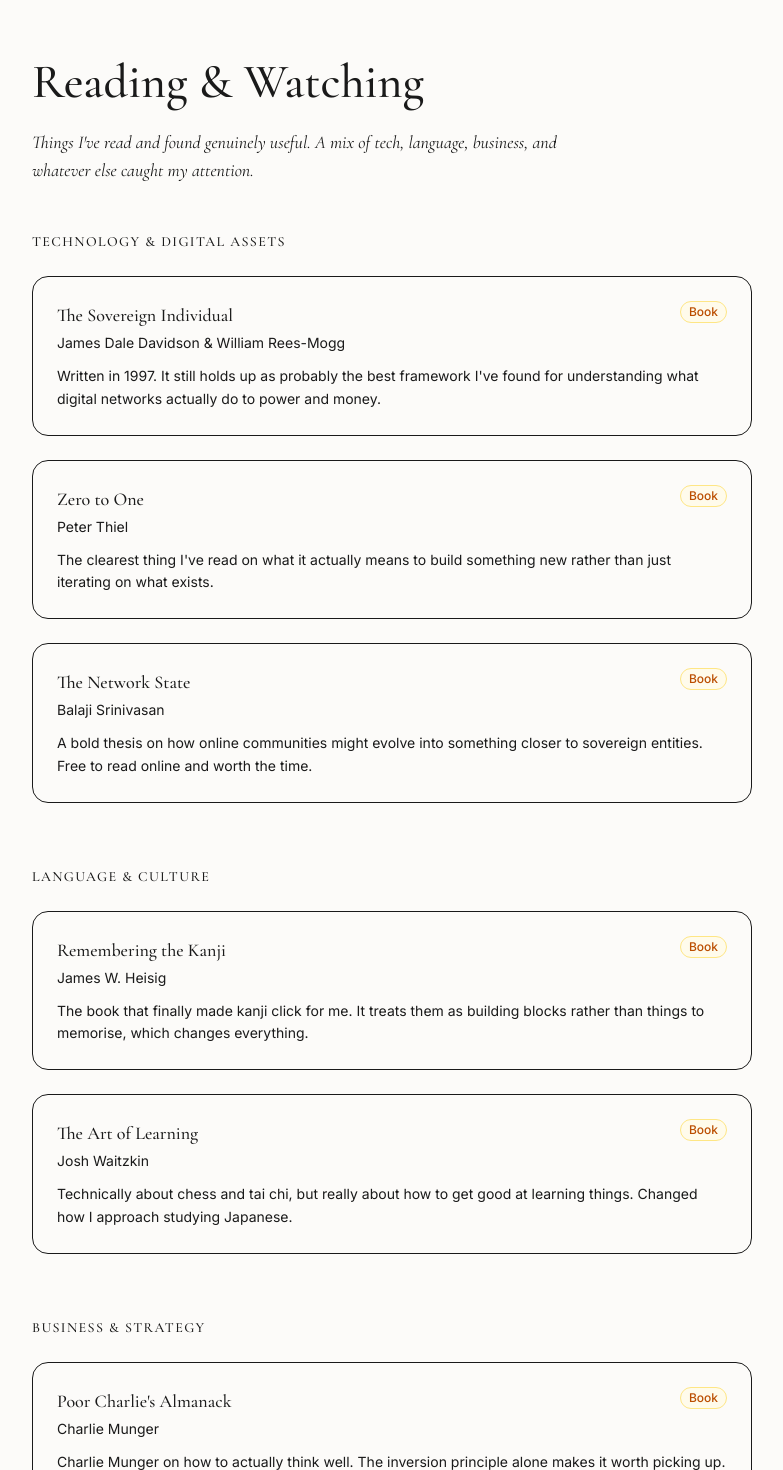
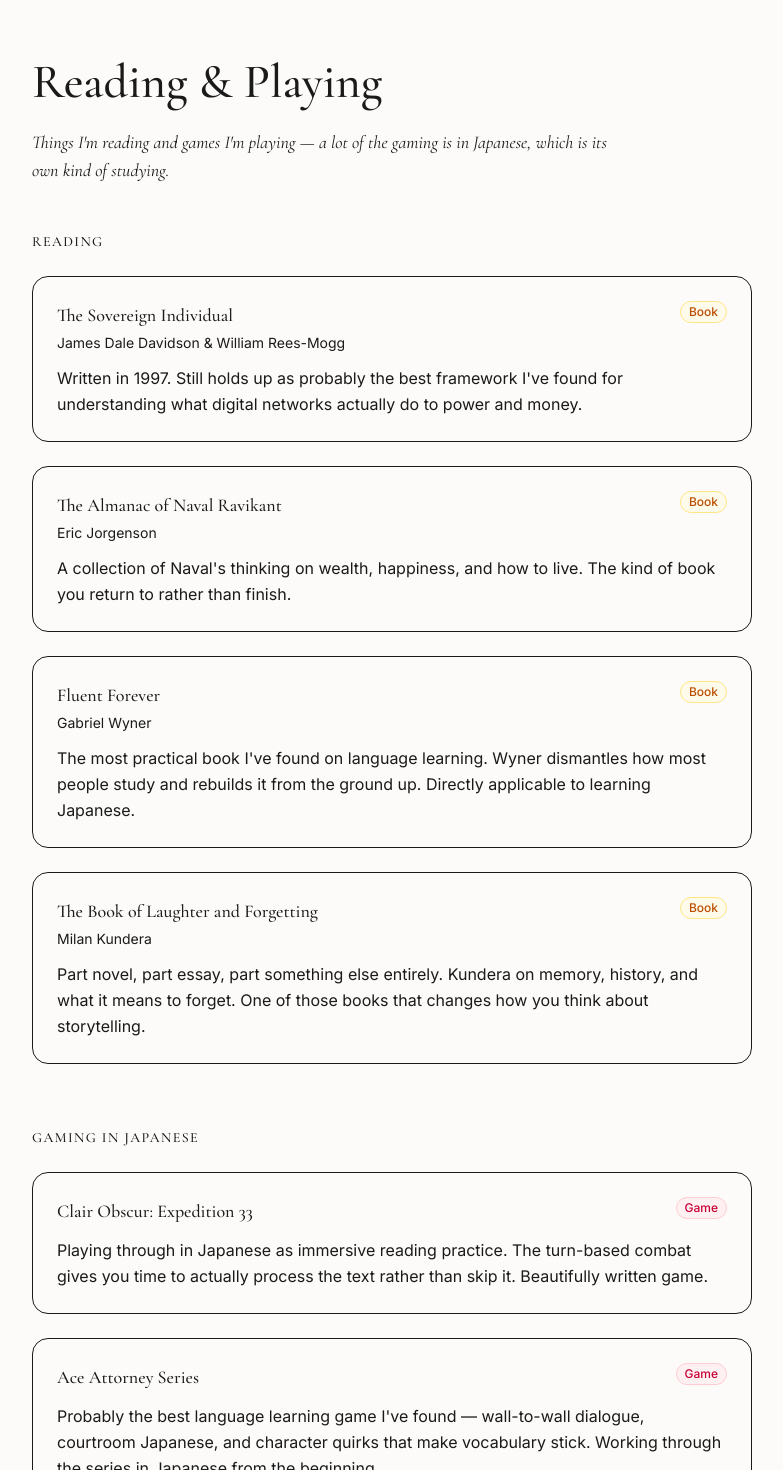
Before and after one commit to daignrd/daigan-portfolio, a React (Vite) app: page /reading in a window 1280 px wide. Shown: the part 140-1610 px from the top of the page, without its empty margins (248-1031 px from the left). Built offline with nearby package versions, Linux system fonts and the light colour scheme.

Commit message:
Reading page: new books, add gaming in Japanese section

```diff
--- a/src/pages/Reading.tsx
+++ b/src/pages/Reading.tsx
@@ -4,7 +4,7 @@
 interface Item {
     title: string;
     author?: string;
-    type: 'Book' | 'Essay' | 'Film' | 'Podcast' | 'Video';
+    type: 'Book' | 'Essay' | 'Film' | 'Podcast' | 'Game';
     note?: string;
     url?: string;
 }
@@ -16,60 +16,46 @@
 
 const list: Category[] = [
     {
-        label: 'Technology & Digital Assets',
+        label: 'Reading',
         items: [
             {
                 title: 'The Sovereign Individual',
                 author: 'James Dale Davidson & William Rees-Mogg',
                 type: 'Book',
-                note: "Written in 1997. It still holds up as probably the best framework I've found for understanding what digital networks actually do to power and money.",
+                note: "Written in 1997. Still holds up as probably the best framework I've found for understanding what digital networks actually do to power and money.",
             },
             {
-                title: 'Zero to One',
-                author: 'Peter Thiel',
+                title: 'The Almanac of Naval Ravikant',
+                author: 'Eric Jorgenson',
                 type: 'Book',
-                note: "The clearest thing I've read on what it actually means to build something new rather than just iterating on what exists.",
+                note: "A collection of Naval's thinking on wealth, happiness, and how to live. The kind of book you return to rather than finish.",
             },
             {
-                title: 'The Network State',
-                author: 'Balaji Srinivasan',
+                title: 'Fluent Forever',
+                author: 'Gabriel Wyner',
                 type: 'Book',
-                note: "A bold thesis on how online communities might evolve into something closer to sovereign entities. Free to read online and worth the time.",
-                url: 'https://thenetworkstate.com',
+                note: "The most practical book I've found on language learning. Wyner dismantles how most people study and rebuilds it from the ground up. Directly applicable to learning Japanese.",
+            },
+            {
+                title: 'The Book of Laughter and Forgetting',
+                author: 'Milan Kundera',
+                type: 'Book',
+                note: "Part novel, part essay, part something else entirely. Kundera on memory, history, and what it means to forget. One of those books that changes how you think about storytelling.",
             },
         ],
     },
     {
-        label: 'Language & Culture',
+        label: 'Gaming in Japanese',
         items: [
             {
-                title: 'Remembering the Kanji',
-                author: 'James W. Heisig',
-                type: 'Book',
-                note: "The book that finally made kanji click for me. It treats them as building blocks rather than things to memorise, which changes everything.",
+                title: 'Clair Obscur: Expedition 33',
+                type: 'Game',
+                note: "Playing through in Japanese as immersive reading practice. The turn-based combat gives you time to actually process the text rather than skip it. Beautifully written game.",
             },
             {
-                title: 'The Art of Learning',
-                author: 'Josh Waitzkin',
-                type: 'Book',
-                note: "Technically about chess and tai chi, but really about how to get good at learning things. Changed how I approach studying Japanese.",
-            },
-        ],
-    },
-    {
-        label: 'Business & Strategy',
-        items: [
-            {
-                title: "Poor Charlie's Almanack",
-                author: 'Charlie Munger',
-                type: 'Book',
-                note: "Charlie Munger on how to actually think well. The inversion principle alone makes it worth picking up.",
-            },
-            {
-                title: 'High Output Management',
-                author: 'Andy Grove',
-                type: 'Book',
-                note: "Probably the most practical book on running teams I've found. Written for Intel managers but honestly applies everywhere.",
+                title: 'Ace Attorney Series',
+                type: 'Game',
+                note: "Probably the best language learning game I've found — wall-to-wall dialogue, courtroom Japanese, and character quirks that make vocabulary stick. Working through the series in Japanese from the beginning.",
             },
         ],
     },
@@ -80,7 +66,7 @@
     Essay: 'bg-sky-50 text-sky-700 border-sky-200',
     Film: 'bg-violet-50 text-violet-700 border-violet-200',
     Podcast: 'bg-emerald-50 text-emerald-700 border-emerald-200',
-    Video: 'bg-rose-50 text-rose-700 border-rose-200',
+    Game: 'bg-rose-50 text-rose-700 border-rose-200',
 };
 
 export default function Reading() {
@@ -88,9 +74,9 @@
         <>
             <Helmet>
                 <title>Reading — Daigan</title>
-                <meta name="description" content="Books, essays, and ideas that have shaped how Daigan thinks about technology, language, and building." />
+                <meta name="description" content="Books and games that are shaping how Daigan thinks and learns — including playing games in Japanese." />
                 <meta property="og:title" content="Reading — Daigan" />
-                <meta property="og:description" content="Books, essays, and ideas that have shaped how Daigan thinks." />
+                <meta property="og:description" content="Books and games that are shaping how Daigan thinks and learns." />
                 <meta property="og:url" content="https://daigan.xyz/reading" />
                 <meta property="og:image" content="https://daigan.xyz/og-image.png" />
                 <meta name="twitter:card" content="summary_large_image" />
@@ -105,10 +91,10 @@
             >
                 <header className="flex flex-col gap-4">
                     <h1 className="text-4xl md:text-5xl font-serif font-medium text-[--color-ink] leading-tight">
-                        Reading & Watching
+                        Reading & Playing
                     </h1>
                     <p className="text-[--color-ink-light] font-serif italic text-lg max-w-xl">
-                        Things I've read and found genuinely useful. A mix of tech, language, business, and whatever else caught my attention.
+                        Things I'm reading and games I'm playing — a lot of the gaming is in Japanese, which is its own kind of studying.
                     </p>
                 </header>
 
@@ -147,7 +133,7 @@
                                             </span>
                                         </div>
                                         {item.note && (
-                                            <p className="text-sm text-[--color-ink-light] leading-relaxed mt-1">{item.note}</p>
+                                            <p className="text-base text-[--color-ink-light] leading-relaxed mt-1">{item.note}</p>
                                         )}
                                     </div>
                                 ))}
```
